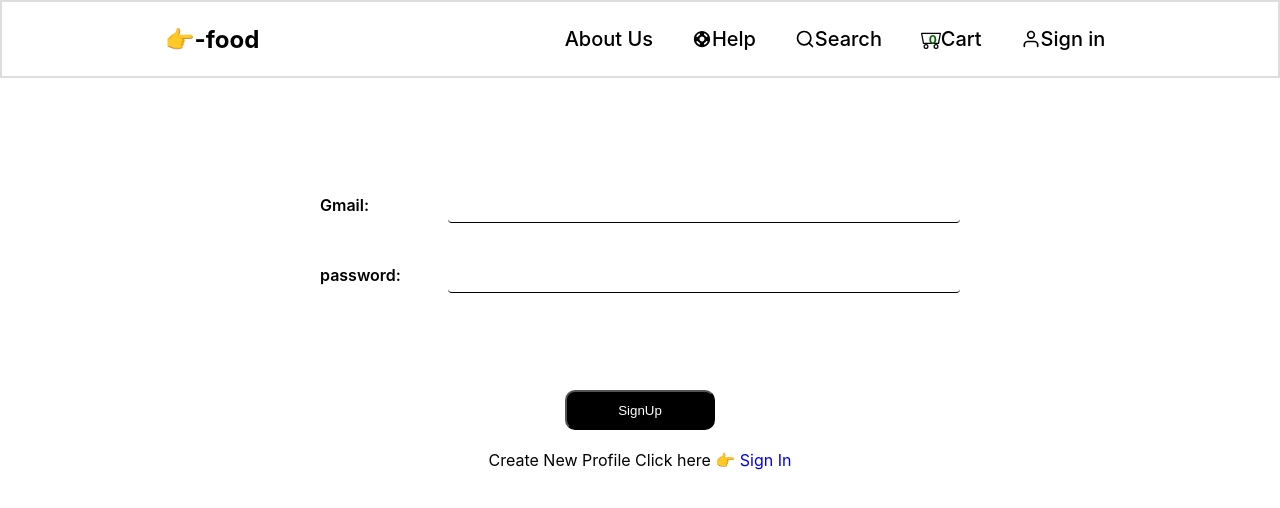
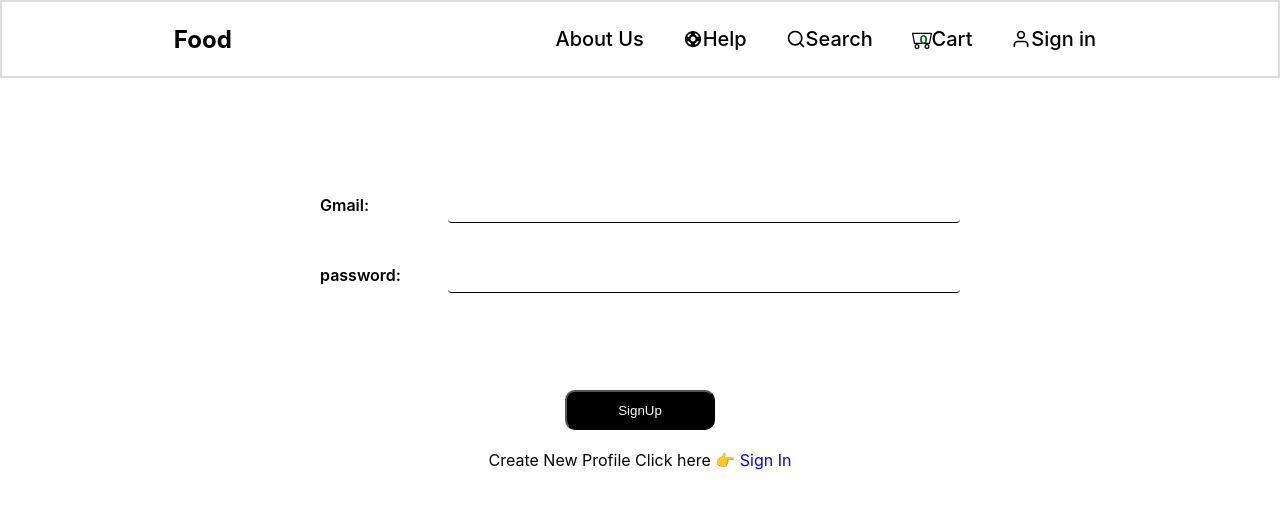
Before and after one commit to asgardev119/Food-web, a React (Create React App) app: page /signup in a window 1280 px wide. Shown: the top 508 px of the page. Built offline with nearby package versions, Linux system fonts and the light colour scheme.

Commit message:
ready for deploy

```diff
--- a/src/componant/Header.js
+++ b/src/componant/Header.js
@@ -38,7 +38,7 @@ const Header = ({ isLoggedIn }) => {
     <div className="headerRoot">
       <header className="header">
         <div className="logo">
-          <NavLink to="/">👉-food </NavLink>
+          <NavLink to="/">Food </NavLink>
         </div>
         <nav>
           <ul>
--- a/src/mockData.js
+++ b/src/mockData.js
@@ -68,12 +68,8 @@ export let itemList = [
 export const imagesApi =
   "https://media-assets.swiggy.com/swiggy/image/upload/fl_lossy,f_auto,q_auto,w_660/";
 export const dashboardApi =
-  "https://www.swiggy.com/dapi/restaurants/list/v5?lat=12.9351929&lng=77.62448069999999&page_type=DESKTOP_WEB_LISTING";
+  "https://thingproxy.freeboard.io/fetch/https://www.swiggy.com/dapi/restaurants/list/v5?lat=12.9351929&lng=77.62448069999999&page_type=DESKTOP_WEB_LISTING";
 export const menuApi =
-  "https://www.swiggy.com/dapi/menu/pl?page-type=REGULAR_MENU&complete-menu=true&lat=12.9715987&lng=77.5945627&restaurantId=";
+  "https://thingproxy.freeboard.io/fetch/https://www.swiggy.com/dapi/menu/pl?page-type=REGULAR_MENU&complete-menu=true&lat=12.9715987&lng=77.5945627&restaurantId=";
 
-
-
- // https://media-assets.swiggy.com/swiggy/image/upload/fl_lossy,f_auto,q_auto,w_288,h_360/MERCHANDISING_BANNERS/IMAGES/MERCH/2024/7/2/6ef07bda-b707-48ea-9b14-2594071593d1_Pizzas.png
-
-  //                                                                                    MERCHANDISING_BANNERS/IMAGES/MERCH/2024/7/2/6ef07bda-b707-48ea-9b14-2594071593d1_Biryani.png
+export const PROXY_CORS = "https://corsproxy.org/?";
```
